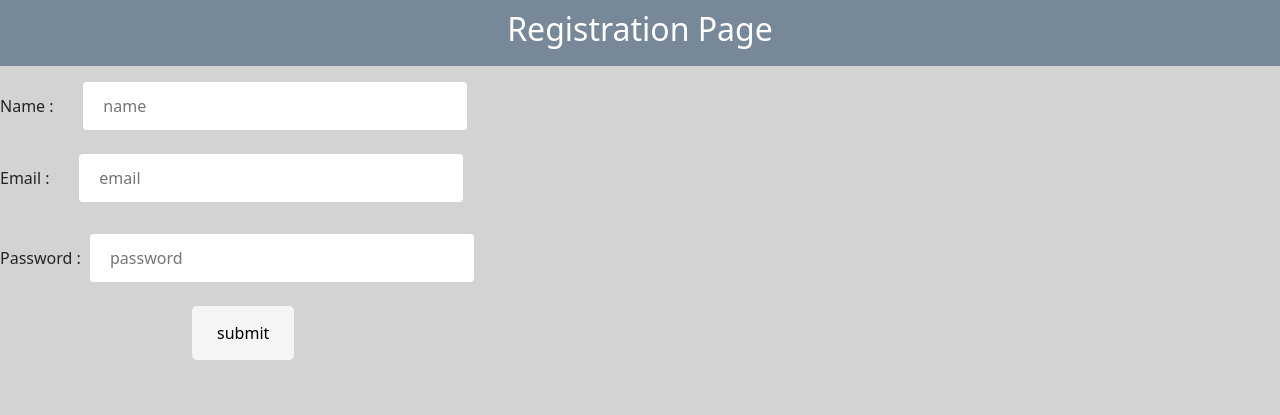
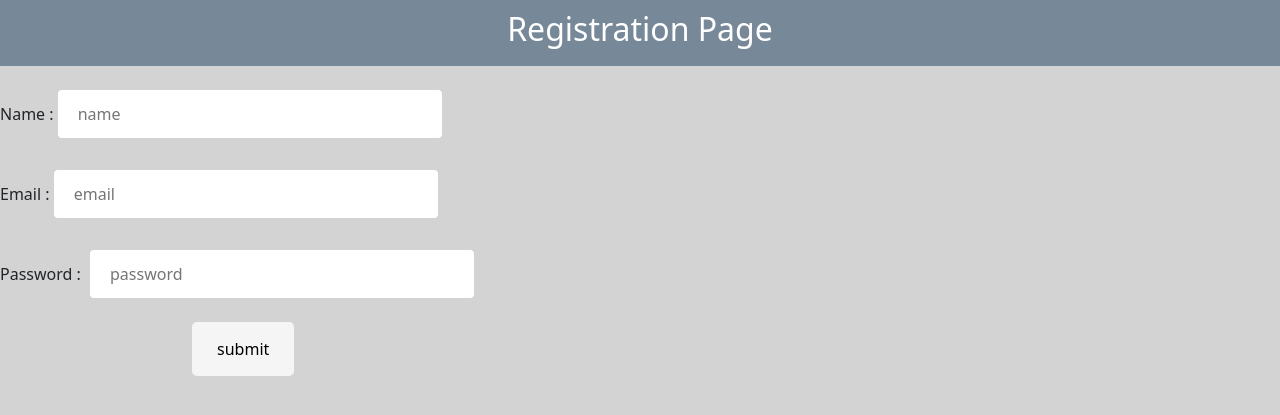
Before and after one commit to swapnacv21/Django, a Django app: page /register in a window 1280 px wide. Shown: the top 415 px of the page. Run offline with Django 5.2, Linux system fonts and the light colour scheme.

Commit message:
e_shop project

```diff
--- a/eshop_project/templates/shop/add_product.html
+++ b/eshop_project/templates/shop/add_product.html
@@ -6,7 +6,7 @@
     <title>Document</title>
 </head>
 <body>
-    <h3>Add Product Page</h3>
+    <h3>Add Product</h3>
 
     <form action="" method="post" enctype="multipart/form-data">
         {% csrf_token %}
--- a/eshop_project/templates/user/register.html
+++ b/eshop_project/templates/user/register.html
@@ -13,7 +13,7 @@
         input[type=text],select{
             width:30%;
             padding: 12px 20px;
-            margin: 0 2%;
+            margin: 8px 0;
             display: inline-block;
             border:none;
             border-radius: 4px;
@@ -23,7 +23,6 @@
             width:30%;
             padding: 12px 20px;
             margin: 8px 0;
-            margin-left: 2%;
             display: inline-block;
             border:none;
             border-radius: 4px;
@@ -52,6 +51,7 @@
             background-color: gray;
             color: white;
         }
+
     </style>
 </head>
 <body>
```
